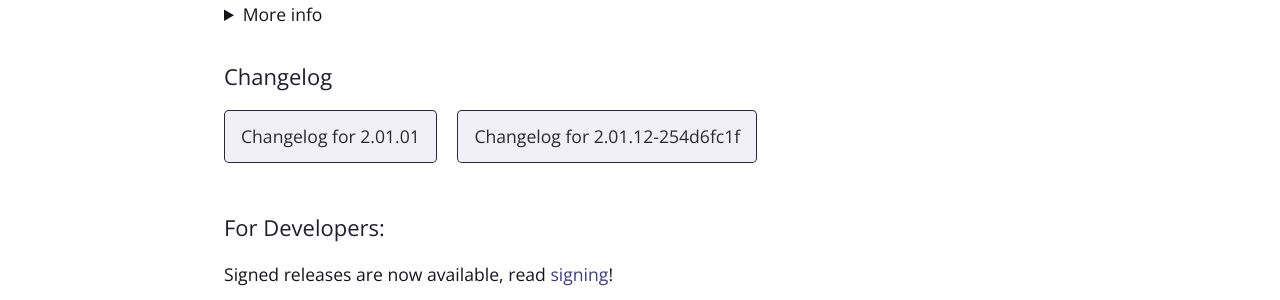
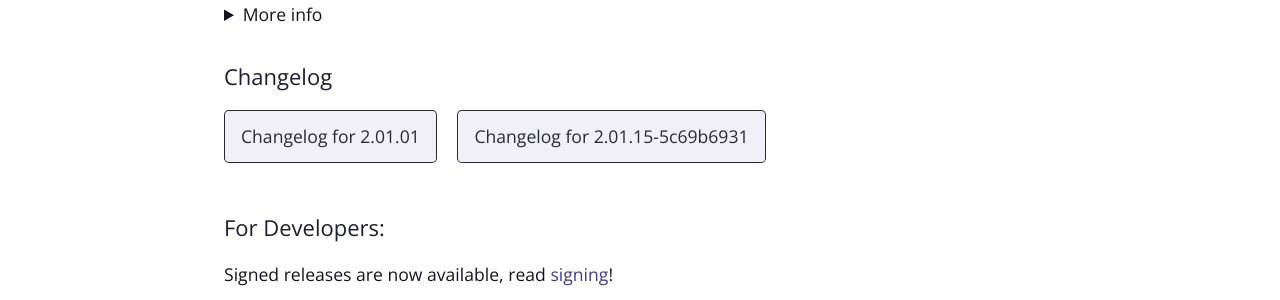
Before and after one commit to kami-blue/website, a Jekyll site: the page built from download.md, in a window 1280 px wide. Shown: the part 621-921 px from the top of the page. Built offline with Jekyll 4.4.1, drawn with Linux system fonts in a browser that asks for light colours.

Commit message:
[bump] Release 2.01.15-5c69b6931

```diff
--- a/_config.yml
+++ b/_config.yml
@@ -7,12 +7,12 @@ github:
   website_url: https://github.com/kami-blue/website
   jar_url: https://github.com/kami-blue/client/releases/download/2.01.01/kamiblue-2.01.01.jar
   jar_sig_url: https://github.com/kami-blue/client/releases/download/2.01.01/kamiblue-2.01.01.jar.sig
-  beta_jar_url: https://github.com/kami-blue/nightly-releases/releases/download/2.01.12-254d6fc1f/kamiblue-2.01.12-254d6fc1f.jar
+  beta_jar_url: https://github.com/kami-blue/nightly-releases/releases/download/2.01.15-5c69b6931/kamiblue-2.01.15-5c69b6931.jar
 cur_ver: 2.01.01
-beta_ver: 2.01.12-254d6fc1f
+beta_ver: 2.01.15-5c69b6931
 discord_url: https://kamiblue.org/discord
 downloads_api_ver: v1
-build_number: 858
+build_number: 859
 theme: jekyll-theme-cayman
 gems:
   - jekyll-seo-tag
```
